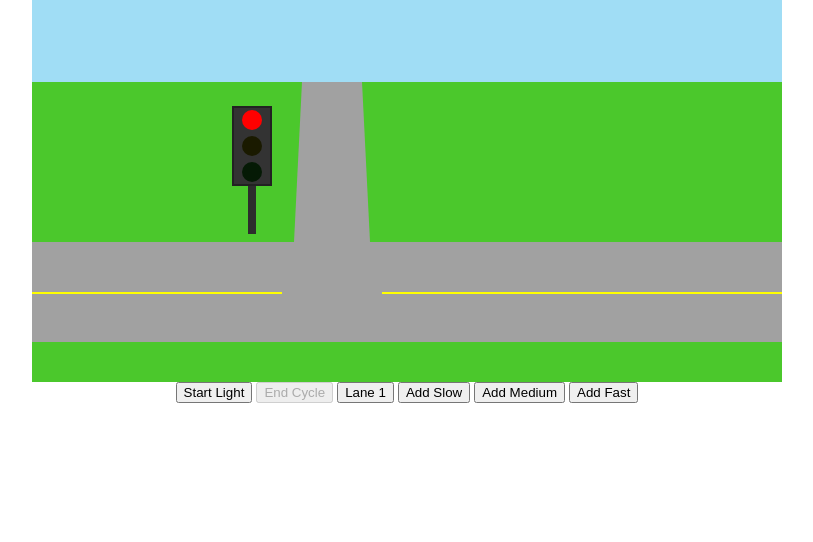
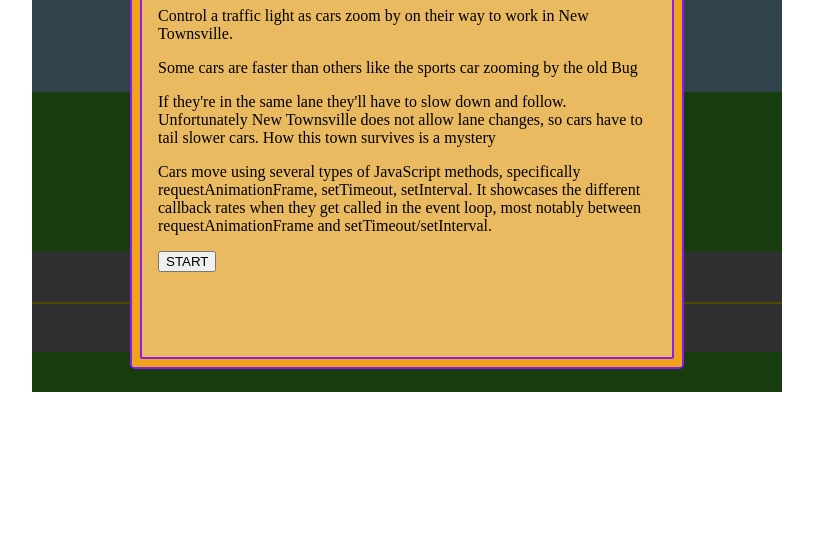
Before and after one commit to VietnameseCoffee/traffic-light, a website built with webpack: page src/index.html in a window 1280 px wide. Shown: the part 258-800 px from the top of the page, without its empty margins (233-1046 px from the left). Built offline with nearby package versions, Linux system fonts and the light colour scheme.

Commit message:
Add modal, start button

```diff
--- a/src/index.html
+++ b/src/index.html
@@ -7,7 +7,7 @@
     <title>Document</title>
 </head>
 <body>
-    <div id="app">
+    <div id="app" class="app">
         <div id="backdrop">
             <div class="sky"></div>
             <div class="sun"></div>
@@ -26,9 +26,36 @@
             </div>
             </div>
         </div>
-        <div id="buttons">
-            <button id="start" class="btn">Start Light</button>
-            <button id="end" class="btn">End Cycle</button>
+        <div id="modal">
+            <div class="border">
+                <div class="content">
+                    <h1>Traffic</h1>
+                    <div>
+                        <p>
+                            Control a traffic light as cars zoom by on their way to work in New Townsville.
+                        </p>
+                        <p>
+                            Some cars are faster than others like the sports car zooming by the old Bug
+                        </p>
+                        <p>
+                            If they're in the same lane they'll have to slow down and follow. Unfortunately
+                            New Townsville does not allow lane changes, so cars have to tail slower cars.
+                            How this town survives is a mystery
+                        </p>
+                        <p>
+                            Cars move using several types of JavaScript methods, specifically
+                            requestAnimationFrame, setTimeout, setInterval. It showcases the
+                            different callback rates when they get called in the event loop,
+                            most notably between requestAnimationFrame and setTimeout/setInterval.
+                        </p>
+                        <button id="init">START</button>
+                    </div>
+                </div>
+            </div>
+        </div>
+        <div id="buttons" class="hidden">
+            <button id="light-start" class="btn">Start Light</button>
+            <button id="light-stop" class="btn">End Light</button>
             <button id="lane" class="btn">Lane 1</button>
             <button id="add-slow" class="btn">Add Slow</button>
             <button id="add-medium" class="btn">Add Medium</button>
--- a/src/index.ts
+++ b/src/index.ts
@@ -12,32 +12,38 @@ const game = new Game(app, Car, trafficLight);
 
 game.start();
 
-const startButton = document.getElementById("start") as HTMLButtonElement;
+const initGameButton = document.getElementById("init") as HTMLButtonElement;
+const startButton = document.getElementById("light-start") as HTMLButtonElement;
+const stopButtonn = document.getElementById("light-stop") as HTMLButtonElement;
+const laneButton = document.getElementById("lane");
+const addSlowCarButton = document.getElementById("add-slow");
+const addMediumCarButton = document.getElementById("add-medium");
+const addFastCarButton = document.getElementById("add-fast");
+
+stopButtonn.disabled = true;
+
+initGameButton.onclick = () => {
+  const modal = document.getElementById("modal");
+  const buttons = document.querySelector(".hidden")?.classList.remove("hidden");
+  modal.remove();
+  app.classList.add("on");
+};
+
 startButton.onclick = () => {
   startButton.disabled = true;
-  endButton.disabled = false;
+  stopButtonn.disabled = false;
   game.trafficLight.startCycle();
 };
-
-const endButton = document.getElementById("end") as HTMLButtonElement;
-endButton.onclick = () => {
-  endButton.disabled = true;
+stopButtonn.onclick = () => {
+  stopButtonn.disabled = true;
   game.trafficLight.stopCycle();
   setTimeout(() => (startButton.disabled = false), 2050);
 };
-endButton.disabled = true;
-
-const laneButton = document.getElementById("lane");
 laneButton.onclick = () => {
   const lane = game.changeLane();
   laneButton.innerText = `Lane ${lane + 1}`;
 };
 
-const addSlowCarButton = document.getElementById("add-slow");
 addSlowCarButton.onclick = () => game.addCar("slow");
-
-const addMediumCarButton = document.getElementById("add-medium");
 addMediumCarButton.onclick = () => game.addCar("medium");
-
-const addFastCarButton = document.getElementById("add-fast");
 addFastCarButton.onclick = () => game.addCar("fast");
--- a/src/js/traffic_light.ts
+++ b/src/js/traffic_light.ts
@@ -68,20 +68,26 @@ class TrafficLight extends BaseElement {
   }
 
   startCycle(): void {
+    // first red to green
+    this.change();
+    this.#cycle();
+  }
+
+  #cycle(): void {
     this.cycle = setTimeout(() => {
-      // red to green
+      // green to yellow
+      this.timeYellowBegan = new Date().getTime();
       this.change();
       this.cycle = setTimeout(() => {
-        // green to yellow
-        this.timeYellowBegan = new Date().getTime();
+        // yellow to red
         this.change();
         this.cycle = setTimeout(() => {
-          // yellow to red
+          // red to green
           this.change();
-          this.startCycle();
-        }, 2000);
-      }, 7000);
-    }, 4000);
+          this.#cycle();
+        }, 4500);
+      }, 2500);
+    }, 7000);
   }
 
   getState(): light {
--- a/src/styles/styles.css
+++ b/src/styles/styles.css
@@ -26,6 +26,7 @@ img {
 }
 
 #app {
+  position: relative;
   height: 500px;
   width: 750px;
   overflow: hidden;
@@ -35,6 +36,14 @@ img {
   position: relative;
   height: 500px;
   width: 750px;
+}
+
+.app {
+  filter: brightness(0.3);
+}
+
+.hidden {
+  display: none;
 }
 
 .sky {
@@ -121,3 +130,70 @@ img {
   height: 46px;
   z-index: 2;
 }
+
+#modal {
+  border-radius: 5px;
+  border: 2px solid #8a1bf1;
+  background-color: #eaba61;
+  position: absolute;
+  left: 50%;
+  top: 50%;
+  transform: translate(-50%, -50%);
+
+  width: 550px;
+  height: 450px;
+  z-index: 3;
+}
+
+.border {
+  box-sizing: border-box;
+  border: 8px solid #efa41a;
+  border-radius: 5px;
+  height: 100%;
+  width: 100%;
+}
+
+.content {
+  box-sizing: border-box;
+  border: 2px solid #8a1bf1;
+  border-radius: 2px;
+  height: 100%;
+  width: 100%;
+  padding: 0 1rem;
+}
+
+/************* Animations **************/
+
+.on {
+  animation-duration: 3s;
+  animation-iteration-count: 1;
+  animation-name: brighten;
+  filter: brightness(1);
+  transition: 3s;
+}
+
+@keyframes brighten {
+  from {
+    filter: brightness(0.3);
+  }
+
+  to {
+    filter: brightness(1);
+  }
+}
+
+.on .sun {
+  animation-duration: 2.6s;
+  animation-iteration-count: 1;
+  animation-name: rise;
+}
+
+@keyframes rise {
+  from {
+    translate: -100px 170px;
+  }
+
+  to {
+    translate: 0 0;
+  }
+}
```
